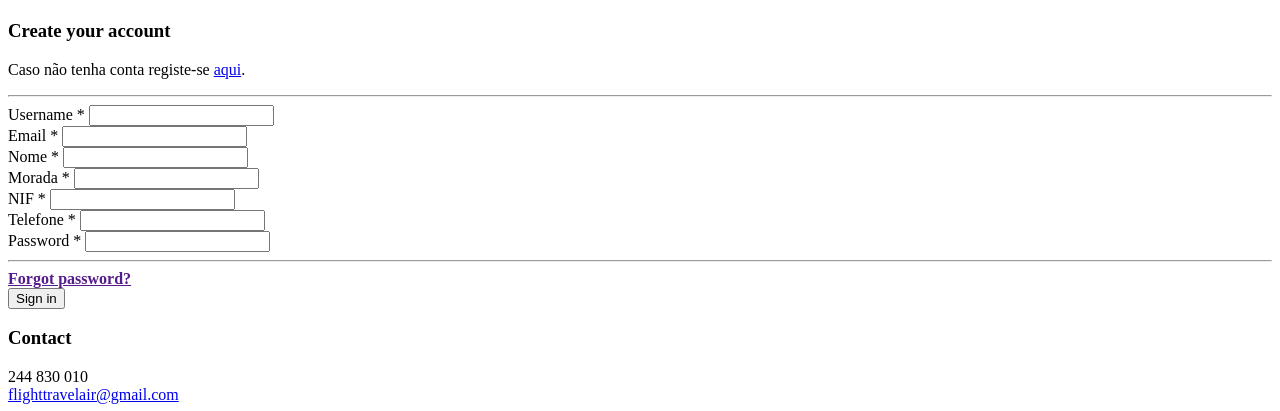
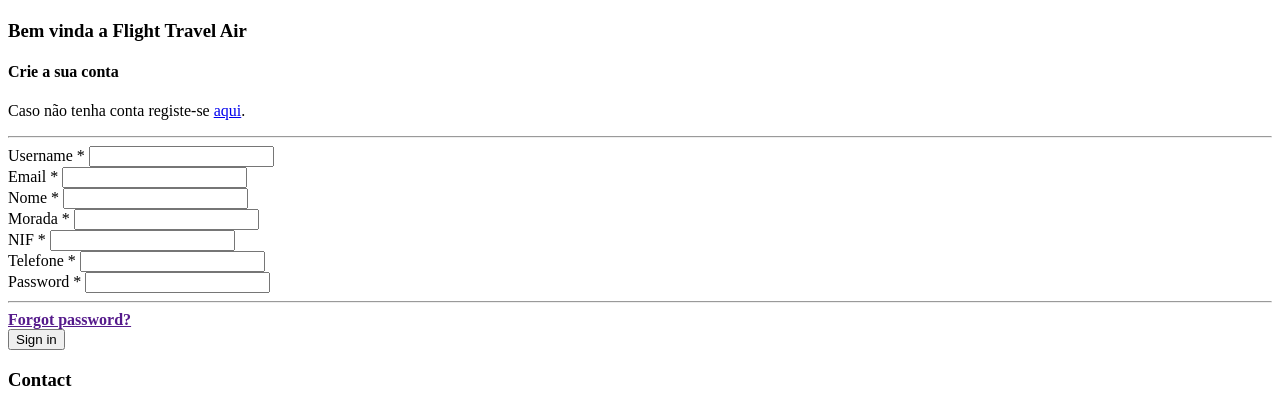
Before and after one commit to Simonegomes0/weblogicmvc, a PHP site: the page made by webapp/view/login/register.phtml in a window 1280 px wide. Shown: the part 177-588 px from the top of the page. Run offline with PHP 8.4, Linux system fonts and the light colour scheme; the template is opened without the code that fills it, so the values that code supplies are empty.

Commit message:
update bd/login

```diff
--- a/webapp/view/login/loginform.phtml
+++ b/webapp/view/login/loginform.phtml
@@ -27,7 +27,8 @@ Layout::includeLayout('indexheader') ?>
                 <div class="col-md-6 col-md-offset-3 col-sm-8 col-sm-offset-2">
                     <div class="panel panel-default">
                         <div class="panel-body">
-                            <h3 class="thin text-center">Entrar na sua conta</h3>
+                            <h3 class="thin text-center">Bem-vindo de volta a Flight Travel Air</h3>
+                            <h4 class="thin text-center">Entre na sua conta</h4>
                             <p class="text-center text-muted">Caso não tenha conta registe-se <a href="<?=URL::toRoute('login/registration')?>">aqui</a>.</p>
                             <hr>
 
--- a/webapp/view/login/register.phtml
+++ b/webapp/view/login/register.phtml
@@ -27,8 +27,9 @@ Layout::includeLayout('header') ?>
                 <div class="col-md-6 col-md-offset-3 col-sm-8 col-sm-offset-2">
                     <div class="panel panel-default">
                         <div class="panel-body">
-                            <h3 class="thin text-center">Create your account</h3>
-                            <p class="text-center text-muted">Caso não tenha conta registe-se <a href="../../../middleware/frontcontroller.php">aqui</a>.</p>
+                            <h3 class="thin text-center">Bem vinda a Flight Travel Air</h3>
+                            <h4 class="thin text-center">Crie a sua conta</h4>
+                            <p class="text-center text-muted">Caso não tenha conta registe-se <a href="login">aqui</a>.</p>
                             <hr>
 
                             <form method="post" action=<?=URL::toRoute('login/doregistration') ?>>
```
Also changed, not shown: docs/Table.sql (+5 -8 lines).
